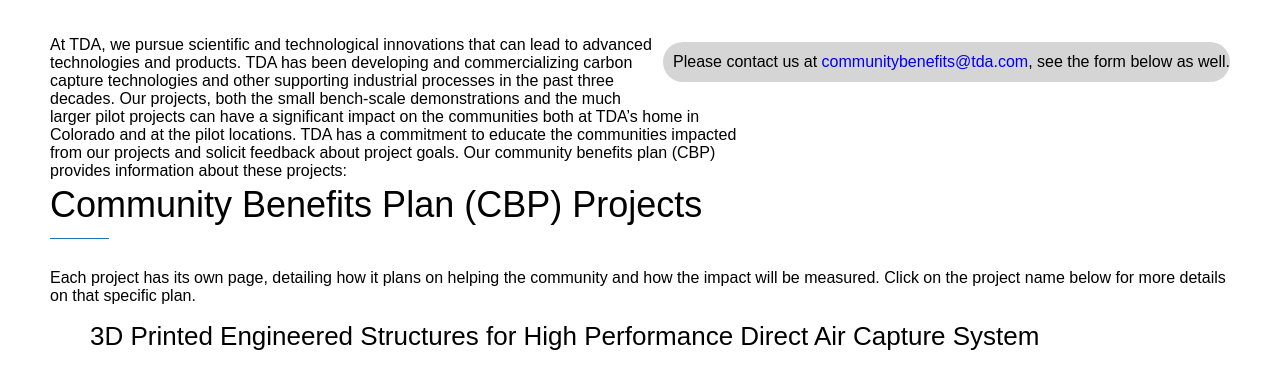
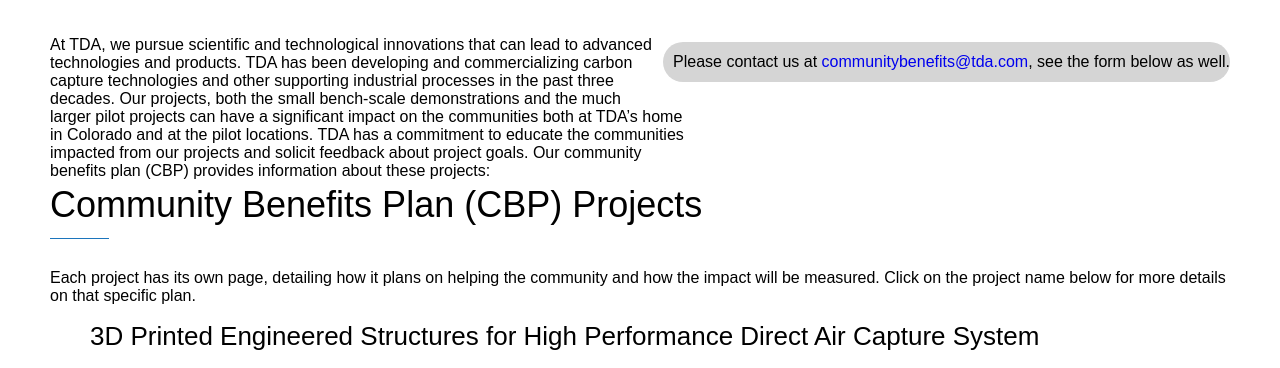
Before and after one commit to lbaron2/TDA-Website, a Flask app: page / in a window 1280 px wide. Shown: the part 100-468 px from the top of the page. Run offline with Flask 3, Linux system fonts and the light colour scheme.

Commit message:
Changed how much space the paragraph takes up.

```diff
--- a/static/style.css
+++ b/static/style.css
@@ -529,7 +529,7 @@
   display: block;
   position: relative;
   top: 10px;
-  width: 60%;
+  width: 55%;
 }
 #contact-cbp{
   display: block;
```
